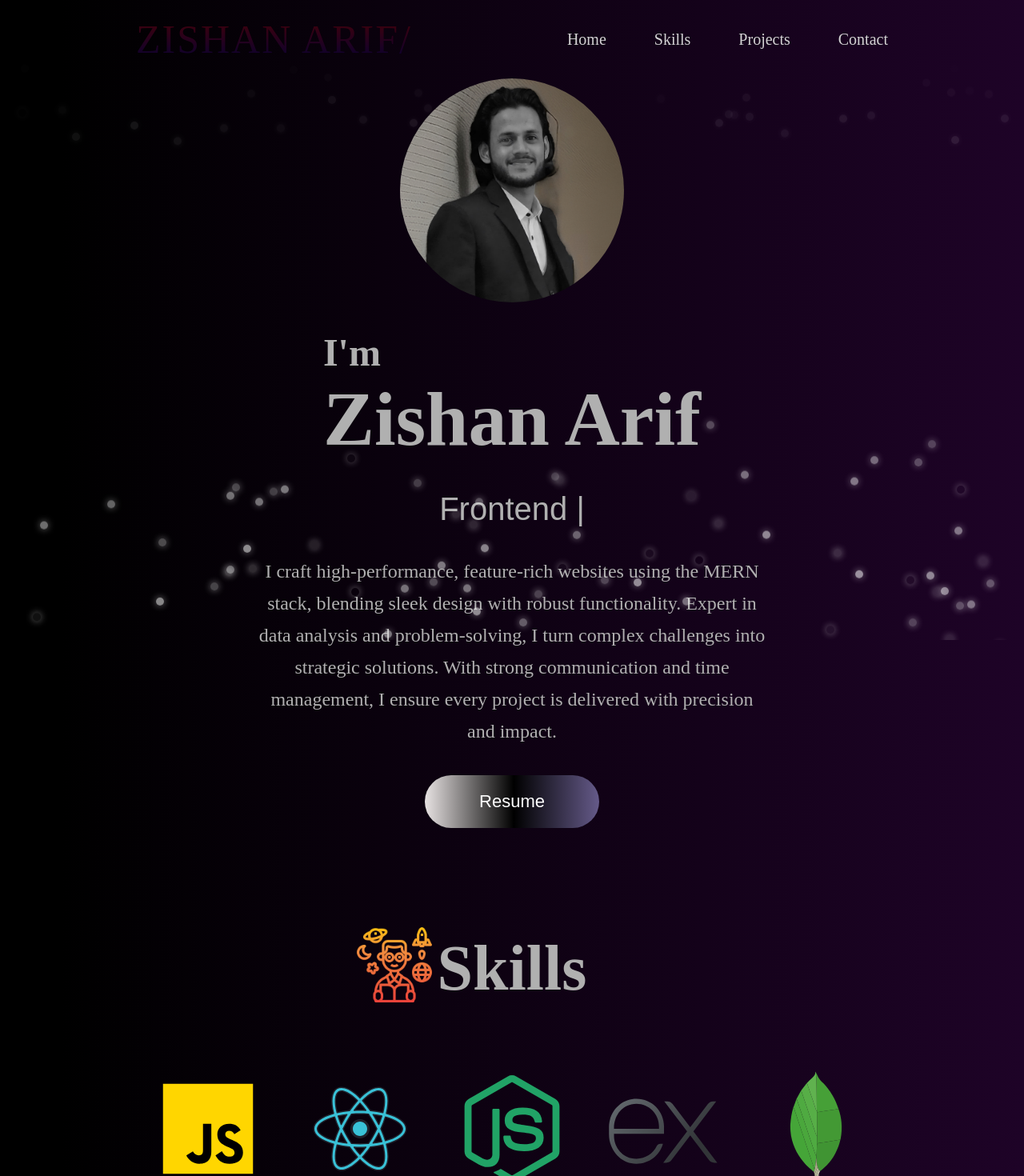
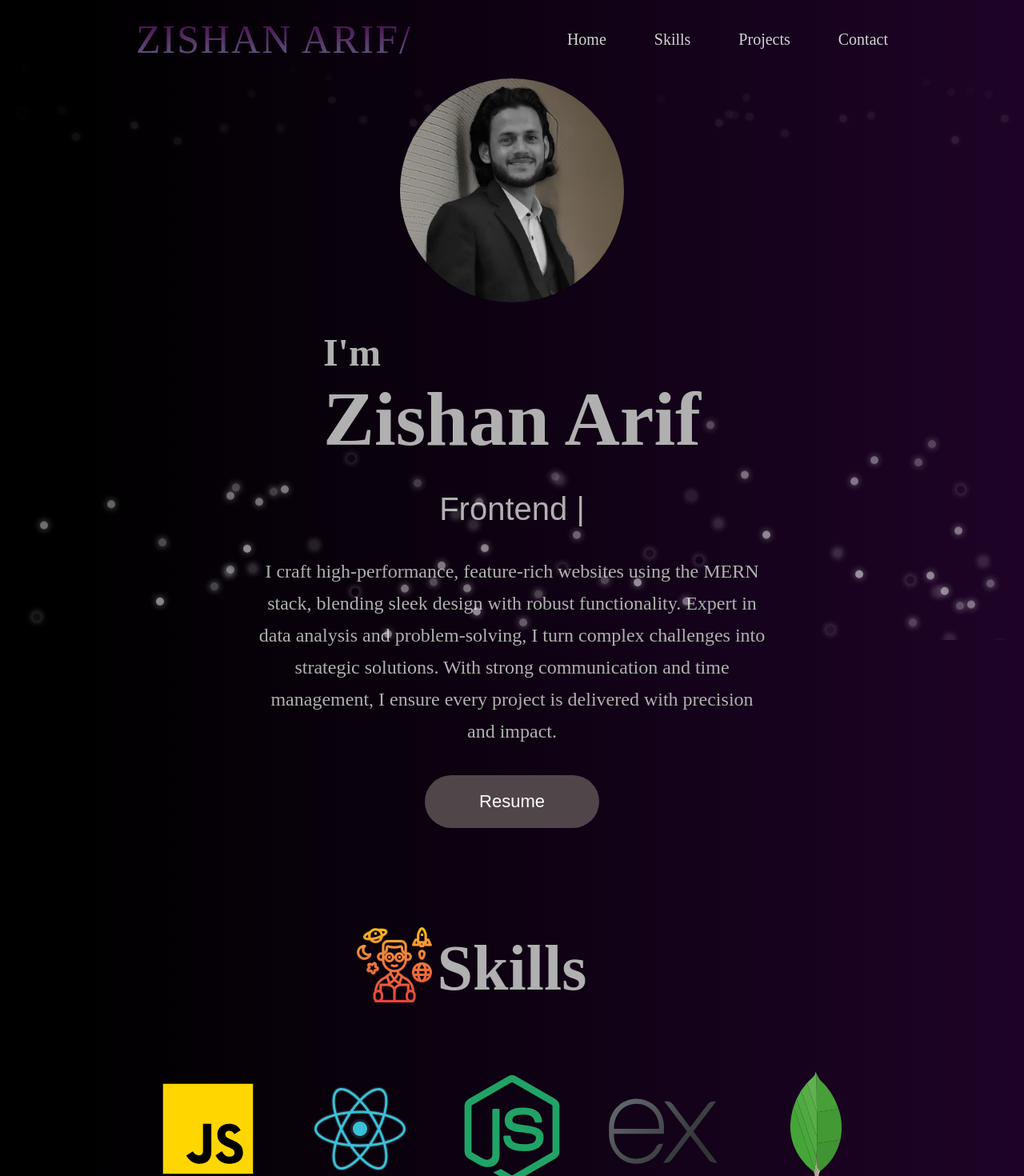
Before and after one commit to ZISHANARIF/MY_porfolio, a React (Vite) app: page / in a window 1280 px wide. Shown: the top 1470 px of the page at 80% size. Built offline with nearby package versions, Linux system fonts and the light colour scheme.

Commit message:
updatebutton and more

```diff
--- a/src/components/Hero.css
+++ b/src/components/Hero.css
@@ -50,9 +50,7 @@ cursor: pointer;
     overflow: hidden;
     border: none;
     border-radius: 50px;
-    /* background-image: linear-gradient(to right, #0b1417 0%, #020b35 51%, #0f191d 100%); */
-    background-image: linear-gradient(to right, #e7e2e2 0%, #000000 51%, #655a89 100%);
-
+    background-color: rgb(80, 70, 74);
 
     color: #E0FFFF;
 
--- a/src/components/Navbar.css
+++ b/src/components/Navbar.css
@@ -15,7 +15,7 @@
     text-transform: uppercase;  /* Ensure all caps */
 
 /* background:-webkit-linear-gradient(90deg, rgb(58, 55, 55) 6%, rgb(70, 1, 7) 100%); */
-background:-webkit-linear-gradient(90deg, rgb(10, 1, 47) 6%, rgb(70, 1, 7) 100%);
+background:-webkit-linear-gradient(90deg, rgb(99, 91, 128) 6%, rgb(68, 1, 70) 100%);
 -webkit-background-clip: text;
 -webkit-text-fill-color: transparent;
 
```
